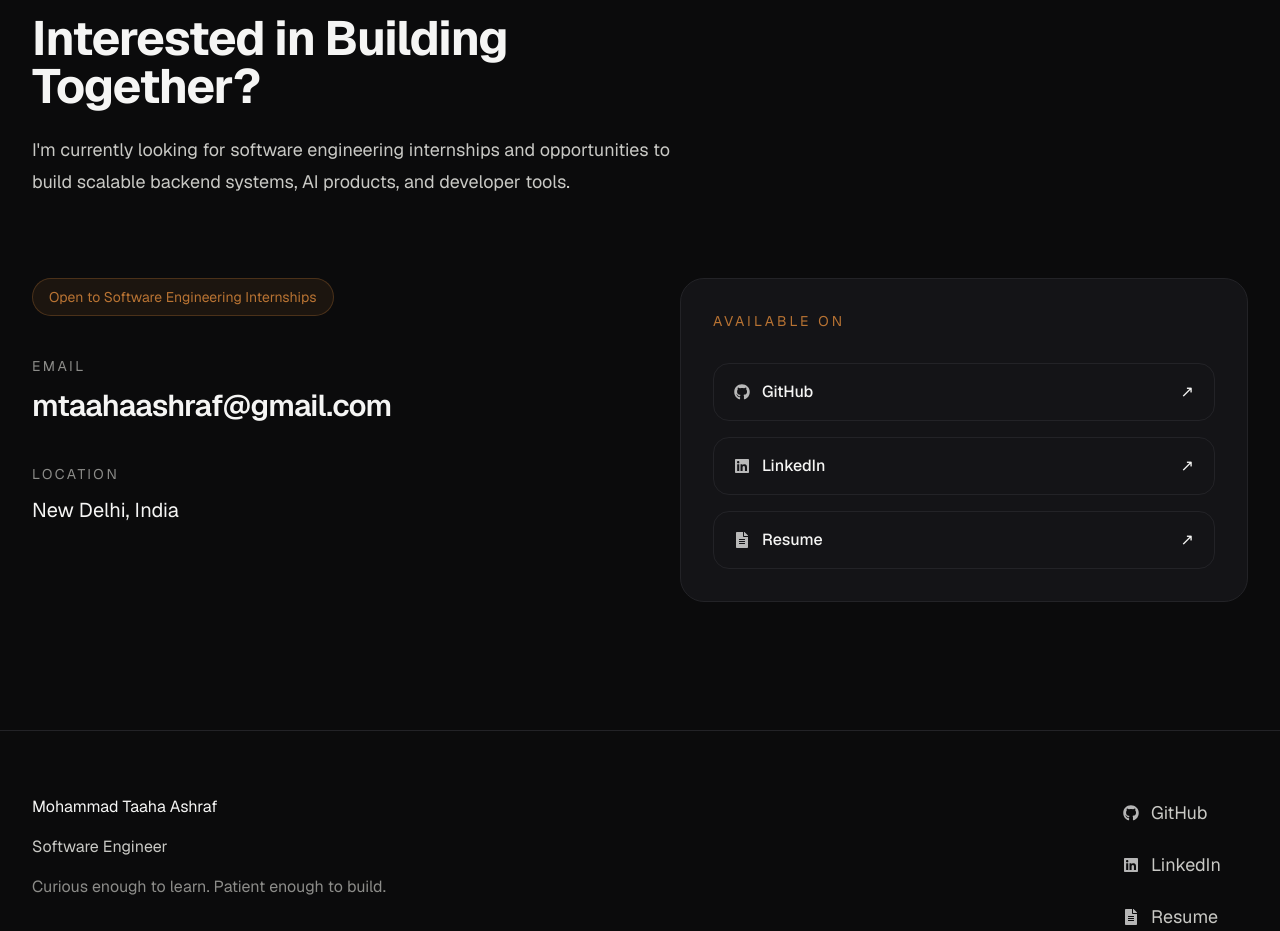
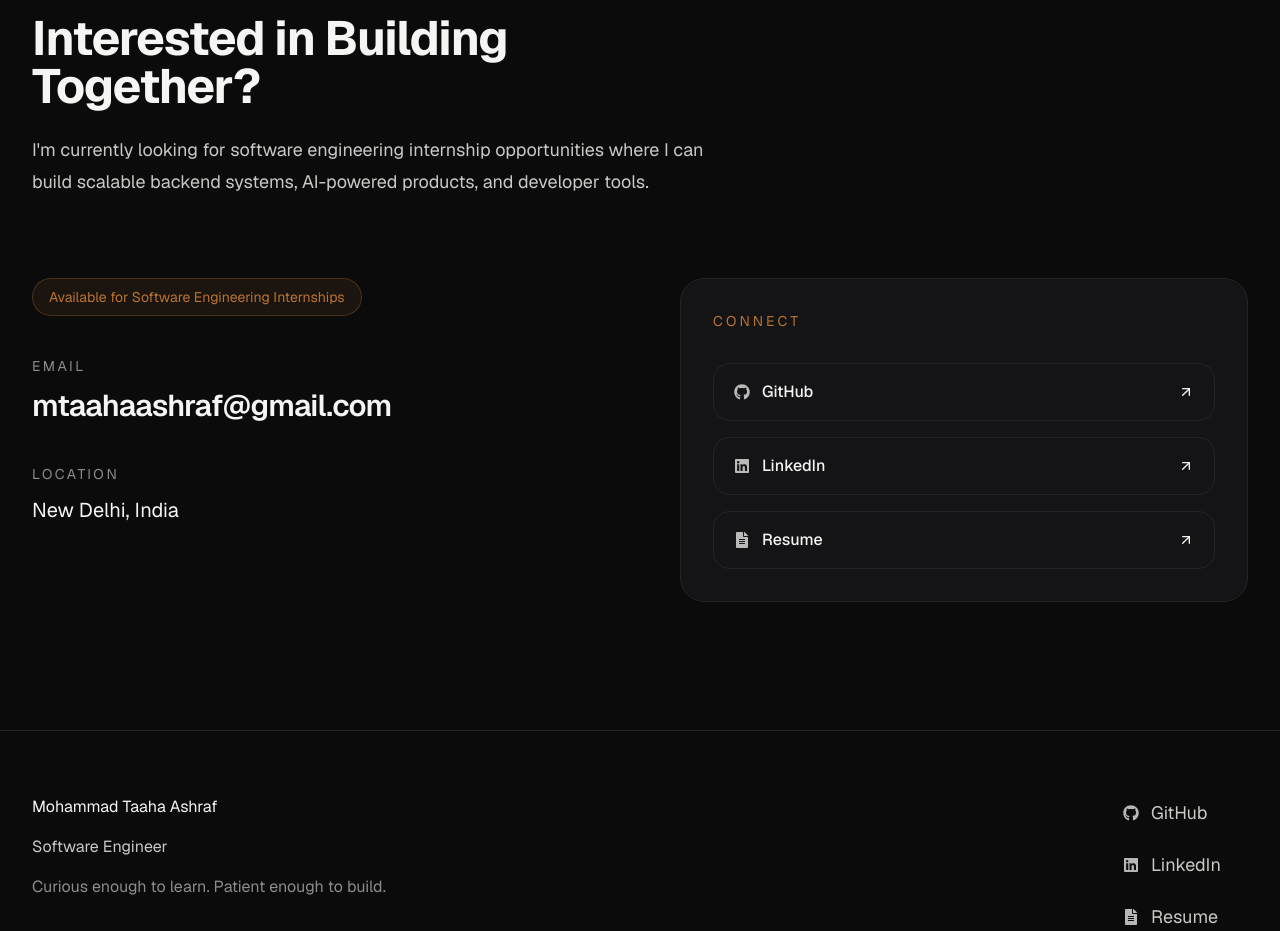
Before and after one commit to m-taaha/taaha-portfolio, a Next.js app: page / in a window 1280 px wide. Shown: the part 6420-7351 px from the top of the page. Built offline with nearby package versions, Linux system fonts and the light colour scheme.

Commit message:
refactor(contact): finalize copy and polish contact section

```diff
--- a/app/components/sections/Contact/ContactCard.tsx
+++ b/app/components/sections/Contact/ContactCard.tsx
@@ -15,13 +15,13 @@ export function ContactCard() {
         <div>
           <p
             className="
-              text-sm
-              uppercase
-              tracking-[0.22em]
-              text-brand-primary
-            "
+text-sm
+uppercase
+tracking-[0.22em]
+text-brand-primary
+"
           >
-            Available On
+            Connect
           </p>
         </div>
 
--- a/app/components/sections/Contact/ContactLinks.tsx
+++ b/app/components/sections/Contact/ContactLinks.tsx
@@ -2,9 +2,10 @@
 import Link from "next/link";
 import { motion } from "framer-motion";
 
-import { FaGithub, FaLinkedin, FaFileAlt } from "react-icons/fa";
+import { FaGithub, FaLinkedin, FaFileAlt,} from "react-icons/fa";
 
 import { contact } from "@/app/config/contact";
+import { ArrowUpRight } from "lucide-react";
 
 const icons = {
   GitHub: <FaGithub />,
@@ -16,9 +17,22 @@ export function ContactLinks() {
   return (
     <div className="space-y-4">
       {contact.links.map((link, index) => (
-        <motion.div>
+        <motion.div
+          key={link.label}
+          initial={{
+            opacity: 0,
+            y: 10,
+          }}
+          whileInView={{
+            opacity: 1,
+            y: 0,
+          }}
+          viewport={{ once: true }}
+          transition={{
+            delay: index * 0.08,
+          }}
+        >
           <Link
-            key={link.label}
             href={link.href}
             target="_blank"
             rel="noopener noreferrer"
@@ -55,7 +69,7 @@ hover:shadow-[0_12px_30px_rgba(209,139,53,.12)]
               group-hover:translate-x-1
             "
             >
-              ↗
+              <ArrowUpRight className="h-4 w-4" />
             </span>
           </Link>
         </motion.div>
--- a/app/config/contact.ts
+++ b/app/config/contact.ts
@@ -18,15 +18,13 @@ export const contact: ContactConfig = {
   title: "Interested in Building Together?",
 
   description:
-    "I'm currently looking for software engineering internships and opportunities to build scalable backend systems, AI products, and developer tools.",
+"I'm currently looking for software engineering internship opportunities where I can build scalable backend systems, AI-powered products, and developer tools.",
 
-  availability: "Open to Software Engineering Internships",
+  availability: "Available for Software Engineering Internships",
 
   email: "mtaahaashraf@gmail.com",
 
   location: "New Delhi, India",
-
-
 
   links: [
     {
```
